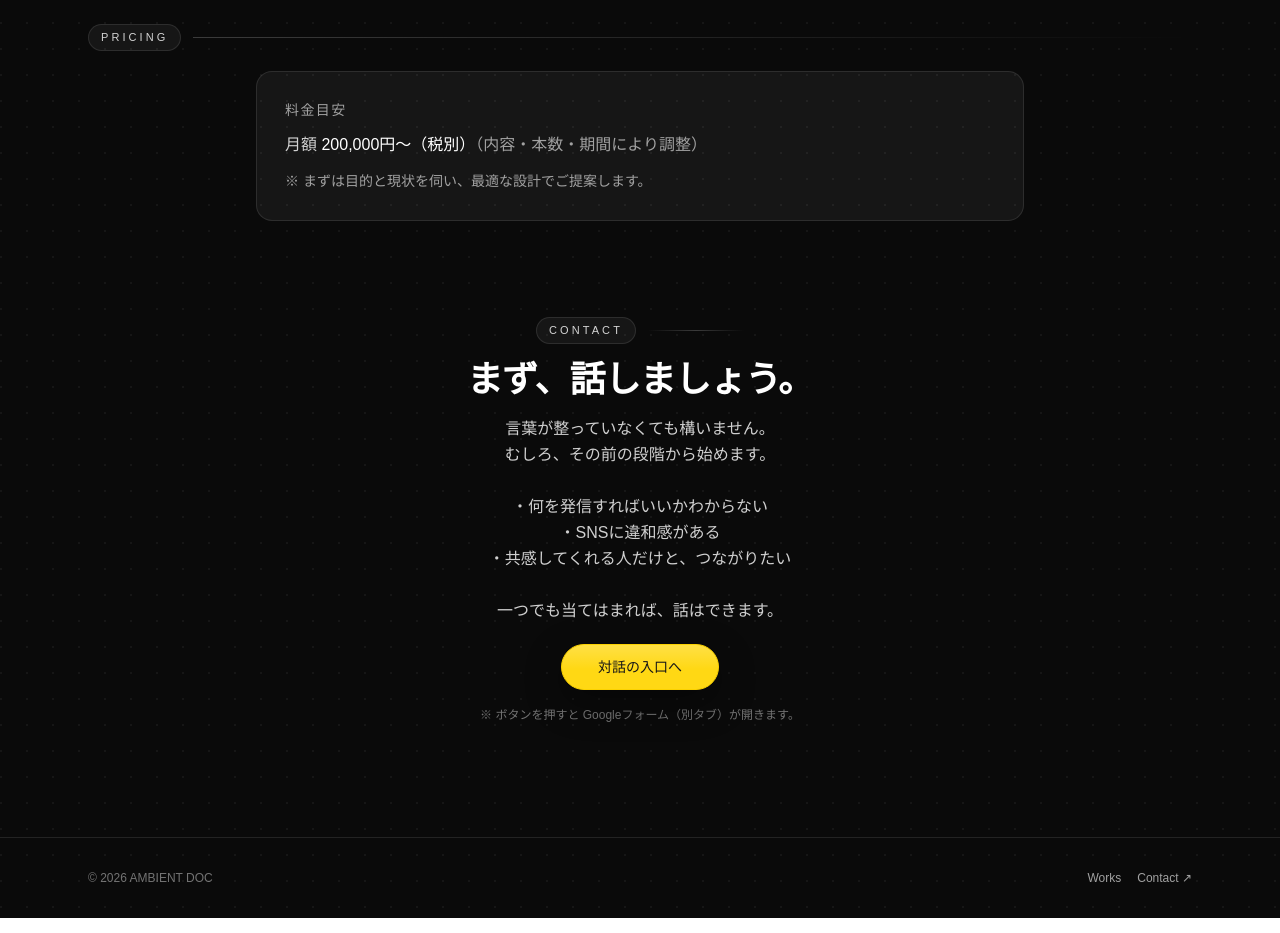
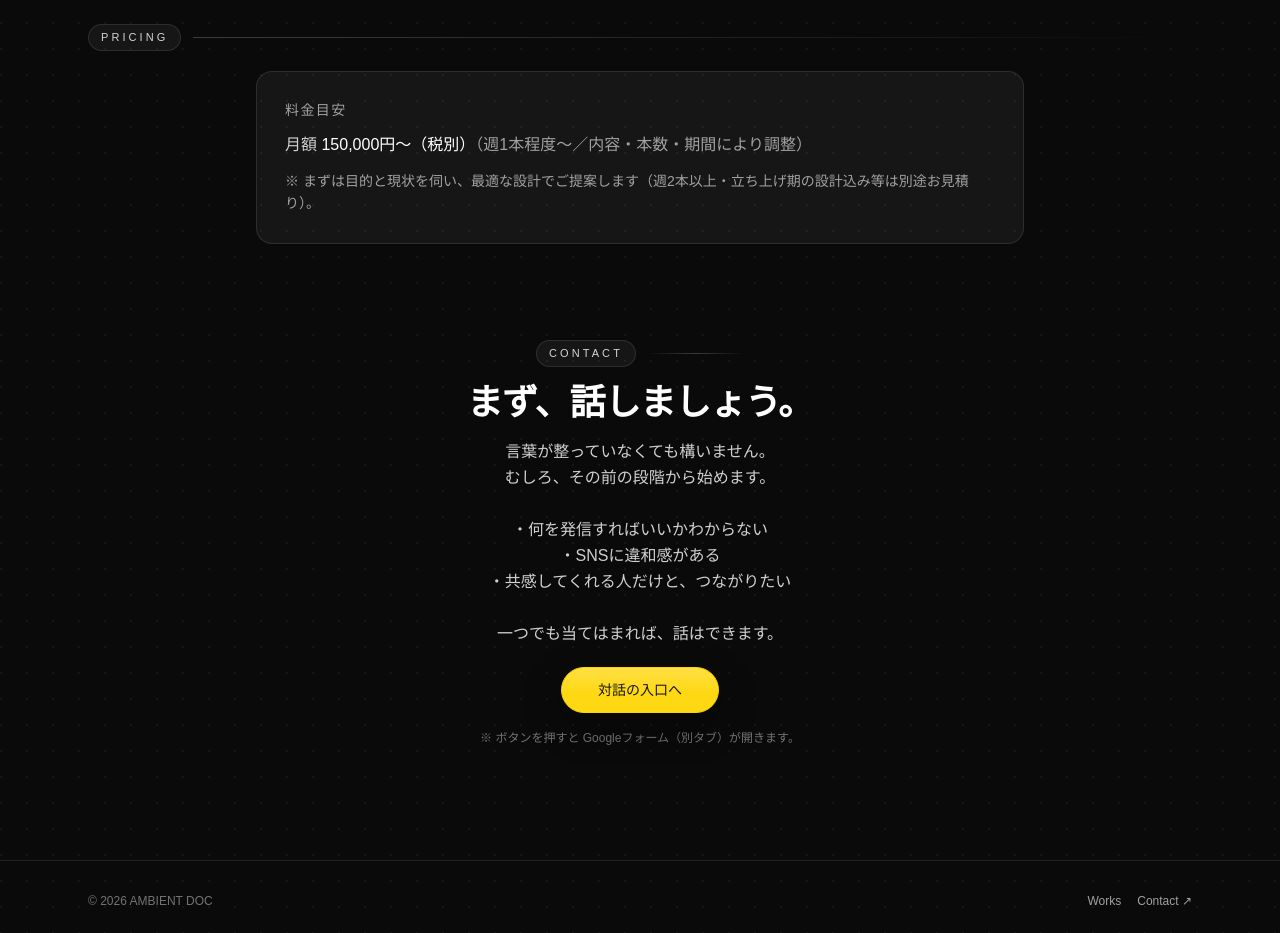
Before and after one commit to naturalpeopleinfo-blip/ambient-doc-clean, a Next.js app: page / in a window 1280 px wide. Shown: the part 6660-7593 px from the top of the page. Built offline with nearby package versions, Linux system fonts and the light colour scheme.

Commit message:
Adjust pricing to 150,000 JPY

```diff
--- a/src/app/page.tsx
+++ b/src/app/page.tsx
@@ -1004,11 +1004,11 @@ export default function Home() {
           <div className="mx-auto max-w-3xl rounded-2xl border border-white/10 bg-white/5 p-6 sm:p-7">
             <p className="text-sm tracking-widest text-neutral-400">料金目安</p>
             <p className="mt-3 text-sm sm:text-base text-neutral-200/90 leading-relaxed">
-              月額 <span className="text-white font-medium">200,000円〜（税別）</span>
-              <span className="text-neutral-400">（内容・本数・期間により調整）</span>
+              月額 <span className="text-white font-medium">150,000円〜（税別）</span>
+              <span className="text-neutral-400">（週1本程度〜／内容・本数・期間により調整）</span>
             </p>
             <p className="mt-3 text-xs sm:text-sm text-neutral-400 leading-relaxed">
-              ※ まずは目的と現状を伺い、最適な設計でご提案します。
+              ※ まずは目的と現状を伺い、最適な設計でご提案します（週2本以上・立ち上げ期の設計込み等は別途お見積り）。
             </p>
           </div>
         </section>
```
